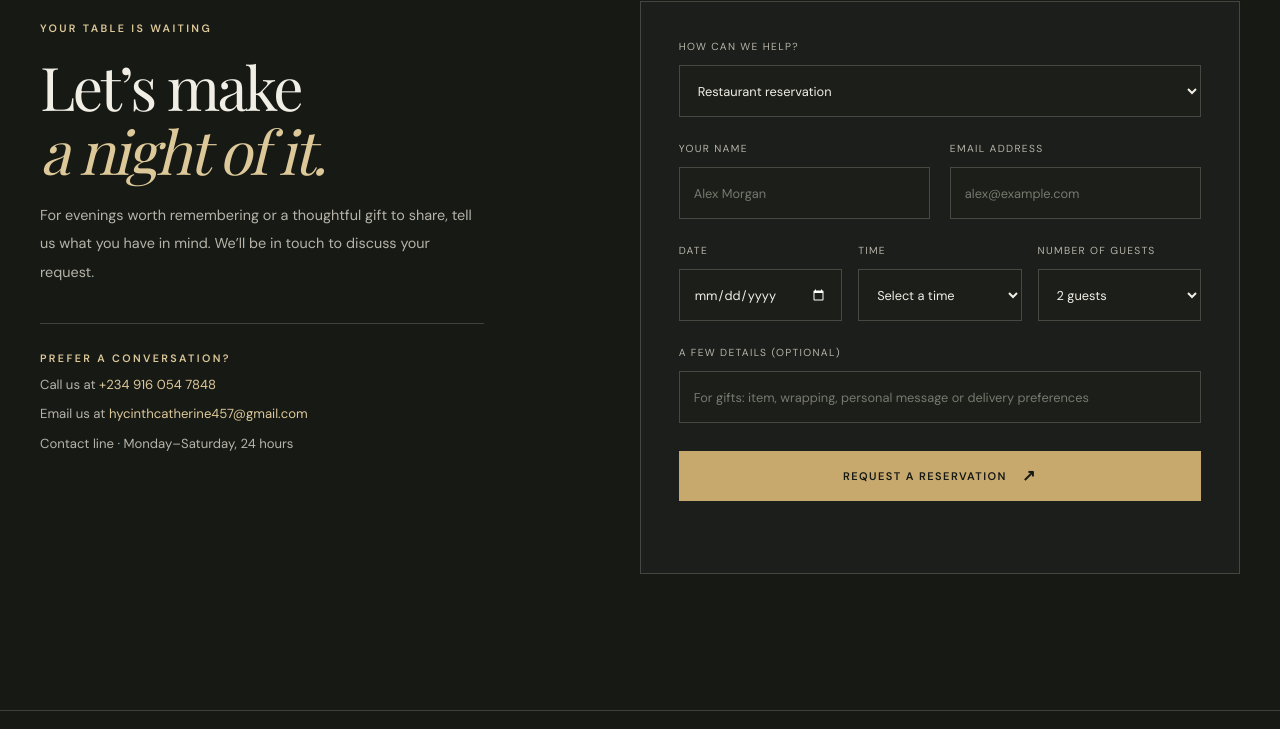
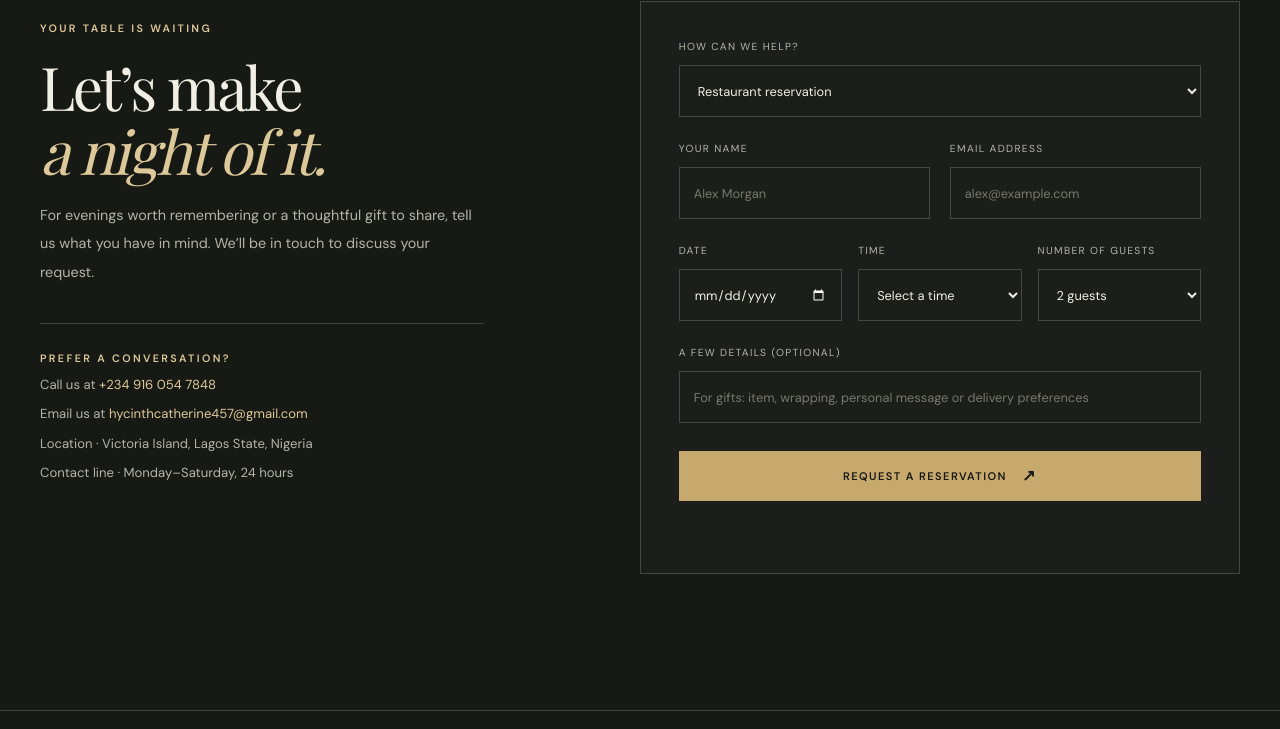
Before and after one commit to Catherine-Royale/catherine-royale, a plain HTML site: page index.html in a window 1280 px wide. Shown: the part 10005-10734 px from the top of the page. Drawn offline with nearby package versions, Linux system fonts and the light colour scheme; a web font is replaced by a local one.

Commit message:
Add Catherine Royale location
Co-authored-by: Copilot <223556219+Copilot@users.noreply.github.com>

```diff
--- a/index.html
+++ b/index.html
@@ -664,7 +664,7 @@
             <span class="eyebrow">Prefer a conversation?</span>
             <p>Call us at <a href="tel:+2349160547848">+234 916 054 7848</a></p>
             <p>Email us at <a href="mailto:hycinthcatherine457@gmail.com">hycinthcatherine457@gmail.com</a></p>
-            <p>Contact line · Monday–Saturday, 24 hours</p>
+            <p>Location · Victoria Island, Lagos State, Nigeria</p>             <p>Contact line · Monday–Saturday, 24 hours</p>
           </div>
         </div>
         <form class="reservation-form" id="reservation-form">
```
